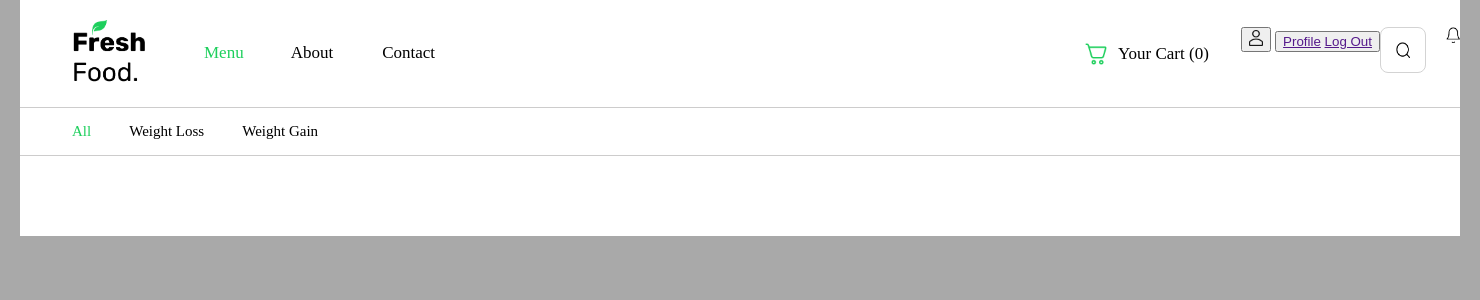
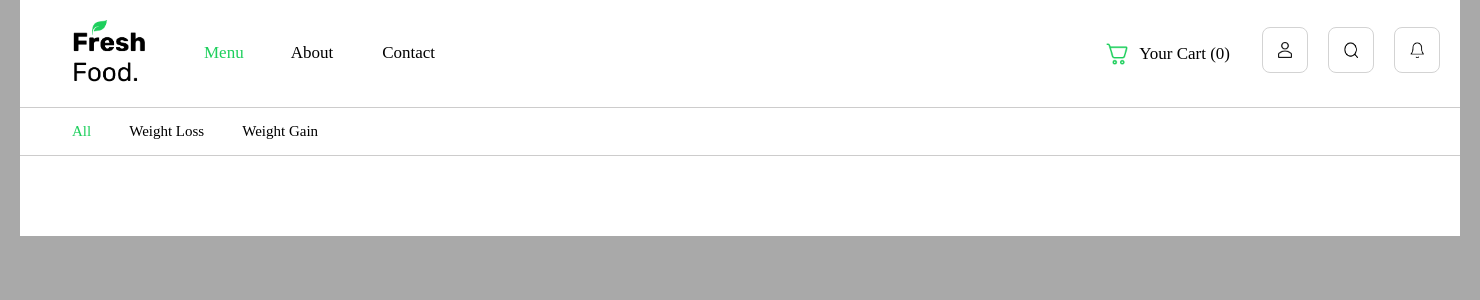
Before and after one commit to jeckyhindrawan/UAS_Fresh_Food, a CodeIgniter app: the page made by application/views/home.php in a window 1480 px wide. Shown: the top 300 px of the page. Run offline with CodeIgniter, Linux system fonts and the light colour scheme; data that the repository does not hold is empty.

Commit message:
add dropdown for profile

```diff
--- a/application/views/home.php
+++ b/application/views/home.php
@@ -28,19 +28,17 @@ defined('BASEPATH') or exit('No direct script access allowed');
                             <p>Your Cart (0)</p>
                         </div>
                         <div class="dropdown">
-                            <button class="mainmenubtn">
-                                <img src="http://localhost/freshfood/assets/images/user.png" alt="icon" class="userIcon">
-                            </button>
-                            <button class="dropdown-child">
-                                <a href="">Profile</a>
-                                <a href="">Log Out</a>
+                            <img src="http://localhost/freshfood/assets/images/user.png" alt="icon" class="userIcon">
+                            <button class="dropdown-content">
+                                <a class="dropdown-menu" href="">Profile</a>
+                                <a class="dropdown-menu" href="">Log Out</a>
                             </button>
                         </div>
                         <div class="search-box">
                             <input class="search-txt" type="text" name="" placeholder="Type to search">
                             <img src="http://localhost/freshfood/assets/images/search.png" alt="icon" class="userIcon">
                         </div>
-                        <div class="box">
+                        <div class="userIconContainer">
                             <img src="http://localhost/freshfood/assets/images/lonceng.png" alt="icon" class="userIcon">
                         </div>
                     </div>
--- a/assets/styles/home.css
+++ b/assets/styles/home.css
@@ -250,3 +250,40 @@ body {
 .listMenuDesc {
 	color: #7c7c7c;
 }
+
+.dropdown-content {
+	display: flex;
+	align-items: center;
+	visibility: hidden;
+	flex-direction: column;
+	position: absolute;
+	background-color: white;
+	min-width: 100px;
+	padding: 12px 16px;
+	border: 1px solid #d3d3d3;
+	z-index: 1;
+	top: 48px;
+}
+
+.dropdown-menu {
+	text-decoration: none;
+	margin: 5px;
+}
+
+.dropdown {
+	position: relative;
+	display: inline-block;
+	border: 1px solid #d3d3d3;
+	border-radius: 8px;
+	width: 44px;
+	height: 44px;
+	display: flex;
+	align-items: center;
+	justify-content: center;
+	margin-right: 20px;
+}
+
+.dropdown:hover .dropdown-content {
+	display: flex;
+	visibility: visible;
+}
```
